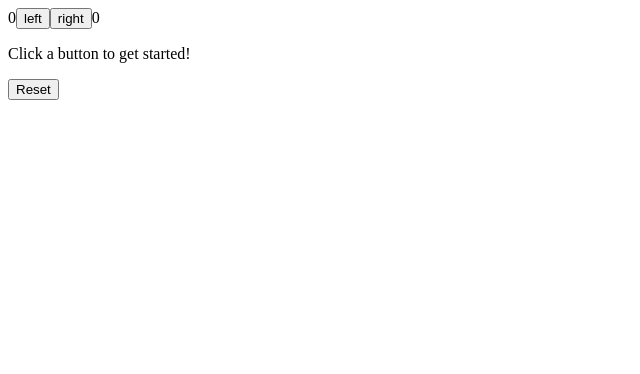
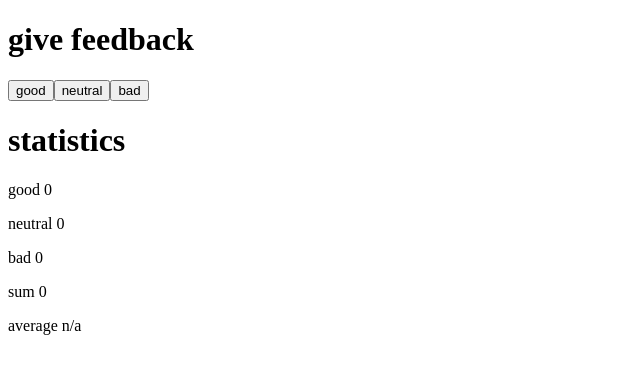
Before and after one commit to svalenziano/fullstackopen, a React (Vite) app in the folder fullstackopen/01-intro-to-react/part1-1/: page / in a window 1280 px wide. Shown: the top 374 px of the page, without its empty margins (0-640 px from the left). Built offline with nearby package versions, Linux system fonts and the light colour scheme.

Commit message:
1.7 done

```diff
--- a/fullstackopen/01-intro-to-react/part1-1/src/App.jsx
+++ b/fullstackopen/01-intro-to-react/part1-1/src/App.jsx
@@ -1,51 +1,32 @@
 import { useState, useEffect } from 'react';
 
-const App = () => {
-  const [left, setLeft] = useState(0)
-  const [right, setRight] = useState(0)
-  const [allClicks, setAll] = useState([])
-
-  const handleLeftClick = () => {
-    setAll(allClicks.concat('L'))
-    setLeft(left + 1)
-    }
-
-  const handleRightClick = () => {
-    setAll(allClicks.concat('R'))
-    setRight(right + 1)
-    }
-
-  function reset() {
-    setAll([]);
-    setLeft(0);
-    setRight(0);
-  }
+function App() {
+  const [good, setGood] = useState(0);
+  const [neutral, setNeutral] = useState(0);
+  const [bad, setBad] = useState(0);
+  const sum = good + neutral + bad;
+  const average = (good / sum).toFixed(2);
 
   return (
     <div>
-      {left}
-      <button onClick={handleLeftClick}>left</button>
-      <button onClick={handleRightClick}>right</button>
-      {right}
-      <History clickHistory={allClicks}/>
-      <button onClick={reset}>Reset</button>
+      <h1>give feedback</h1>
+      <Button label={"good"} onClick={() => setGood(i => i + 1)}></Button>
+      <Button label={"neutral"} onClick={() => setNeutral(i => i + 1)}></Button>
+      <Button label={"bad"} onClick={() => setBad(i => i + 1)}></Button>
+      <h1>statistics</h1>
+      <p>good {good}</p>
+      <p>neutral {neutral}</p>
+      <p>bad {bad}</p>
+      <p>sum {sum}</p>
+      <p>average {sum ? average + "%" : "n/a"}</p>
     </div>
   )
 }
 
-function History({ clickHistory }) {
-  let result;
-  if (clickHistory.length > 0) {
-    result = (
-      <>
-        <p>History:{clickHistory.join("")}</p>
-        <p>Total: {clickHistory.length}</p>
-      </>
-    )
-  } else {
-    result = <p>Click a button to get started!</p>
-  }
-  return <div>{result}</div>
+function Button({ label, onClick }) {
+  return <button onClick={onClick}>{label}</button>
 }
 
+
+
 export default App
```
